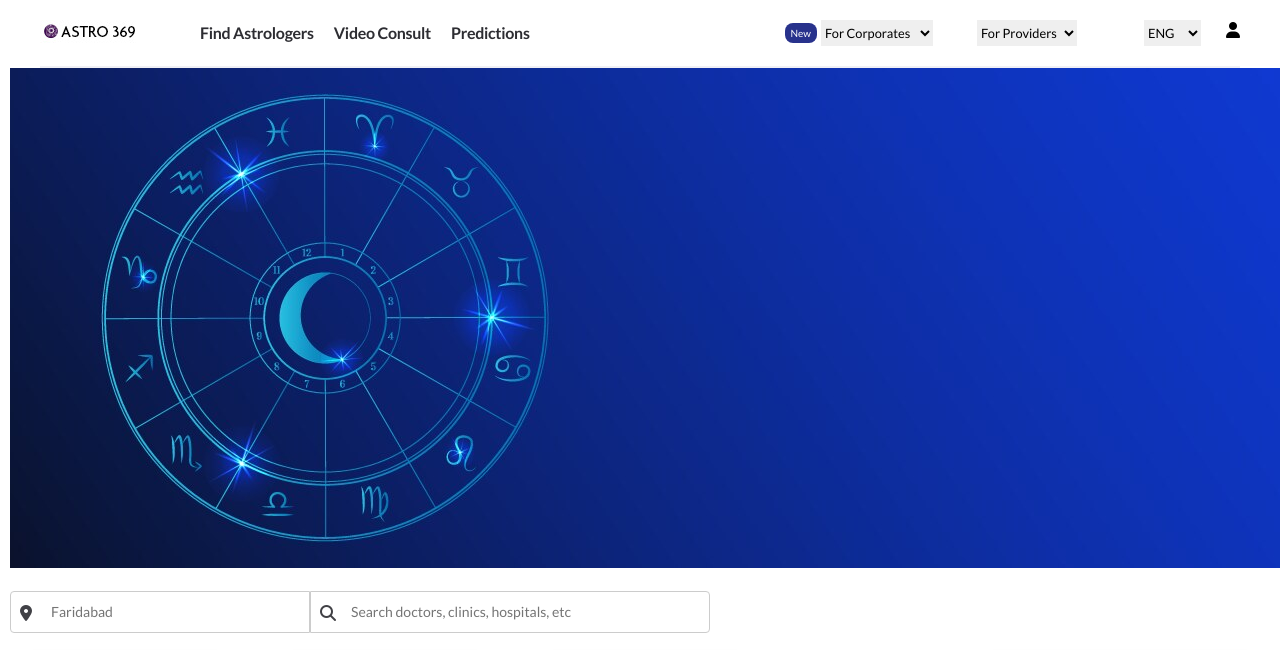
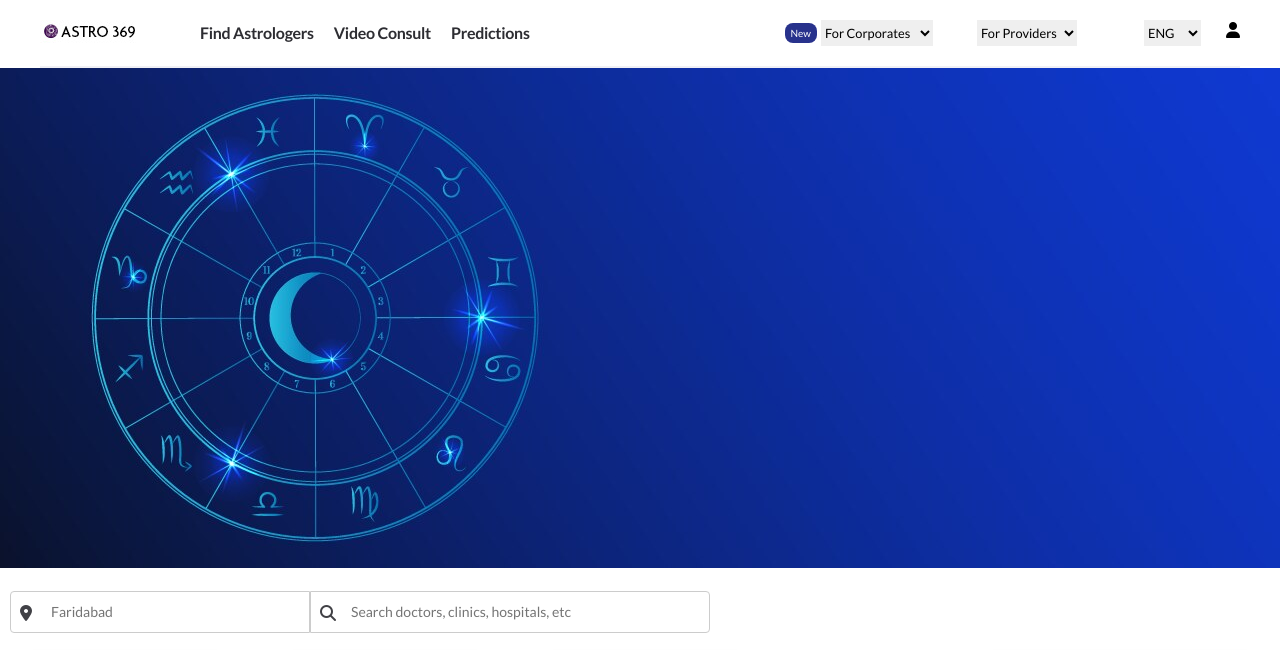
Before and after one commit to Shoogloo-Network/htmlastro369, a plain HTML site: page index.html in a window 1280 px wide. Shown: the top 650 px of the page. Drawn offline with nearby package versions, Linux system fonts and the light colour scheme.

Commit message:
Banner Section Done

```diff
--- a/index.html
+++ b/index.html
@@ -277,10 +277,13 @@
           </div>
         </div>
       </section>
+      <section class="bannerSection">
+        <div class="astroBannerDiv">
+          <img src="assets/images/astroBanner.jpg" alt="Astro Banner Image "/>
+         </div>
+      </section>
       <section class="section-container-top">
-        <div class="astroBannerDiv">
-         <img src="assets/images/astroBanner.jpg" alt="Astro Banner Image "/>
-        </div>
+
         <div class="input-container">
           <div class="location-container">
             <span class="icon"><i class="fas fa-map-marker-alt"></i></span>
```
